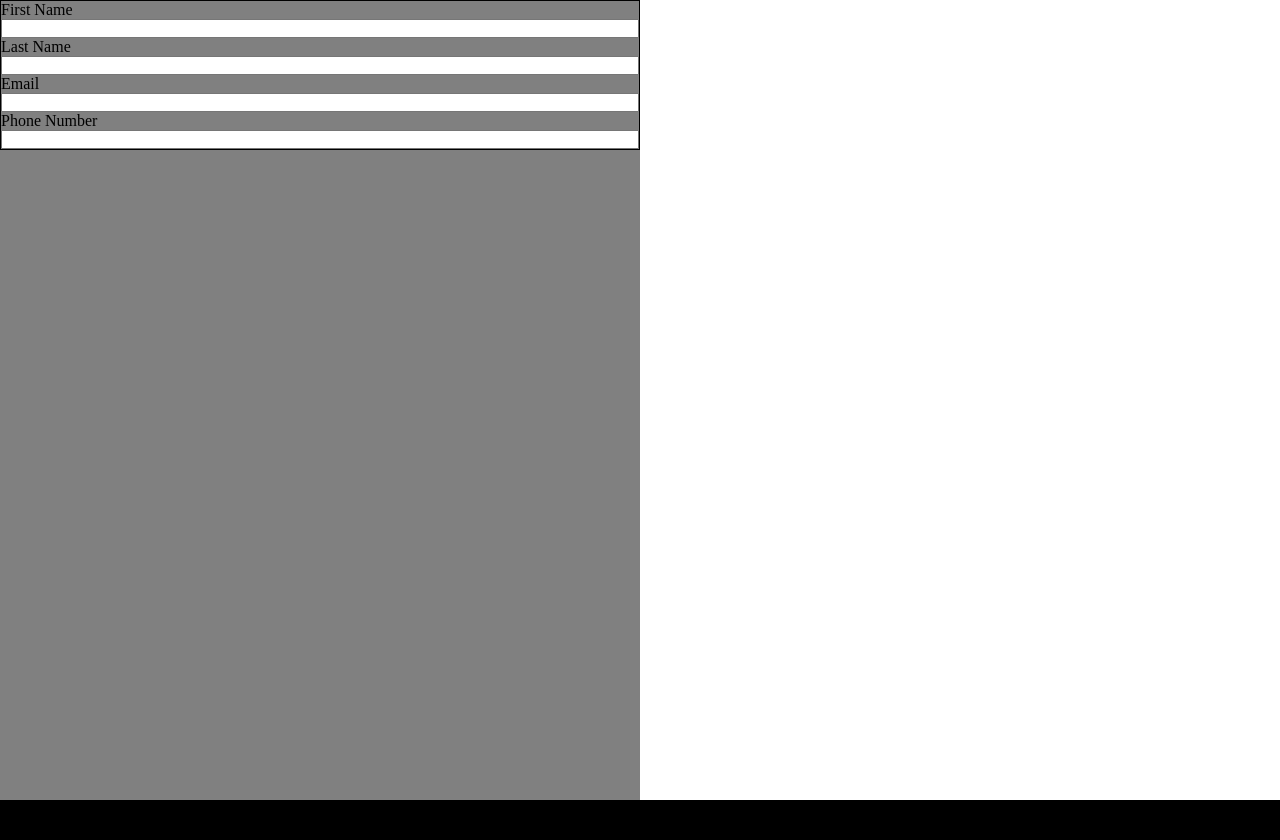
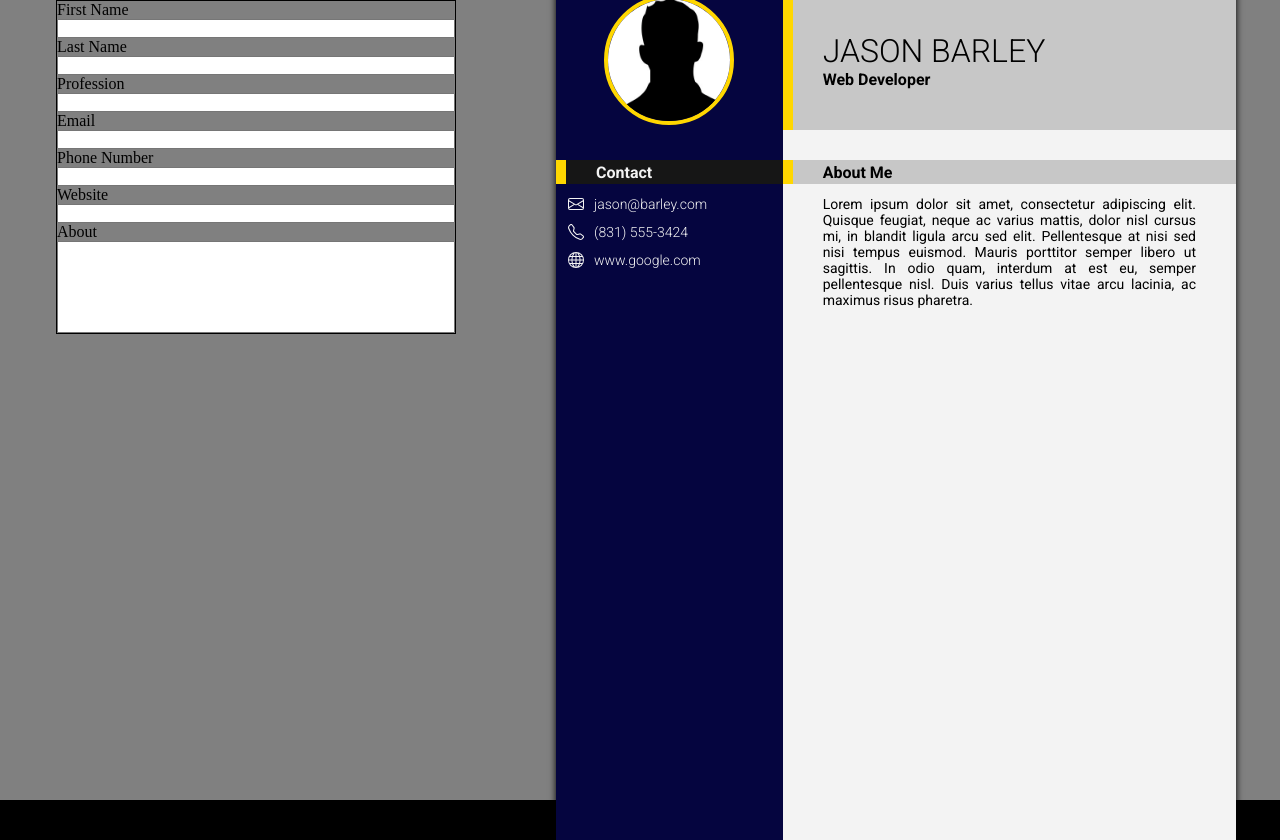
Before and after one commit to travis1010/cv-app, a React (Create React App) app: page / in a window 1280 px wide. Before the commit the page ends 800 px from the top, so only its background shows below. Built offline with nearby package versions, Linux system fonts and the light colour scheme.

Commit message:
added general info to cv preview

```diff
--- a/public/index.html
+++ b/public/index.html
@@ -9,6 +9,10 @@
       name="description"
       content="Web site created using create-react-app"
     />
+    <link rel="preconnect" href="https://fonts.googleapis.com">
+    <link rel="preconnect" href="https://fonts.gstatic.com" crossorigin>
+    <link href="https://fonts.googleapis.com/css2?family=Roboto:wght@100;300;400;700&display=swap" rel="stylesheet">
+
     <title>CV App</title>
   </head>
   <body>
--- a/src/App.js
+++ b/src/App.js
@@ -7,10 +7,13 @@ class App extends React.Component {
   constructor() {
     super();
     this.state = {
-      firstName: '',
-      lastName: '',
-      email: '',
-      phone: ''
+      firstName: 'Jason',
+      lastName: 'Barley',
+      profession: 'Web Developer',
+      email: 'jason@barley.com',
+      phone: '(831) 555-3424',
+      website: 'www.google.com',
+      about: 'Lorem ipsum dolor sit amet, consectetur adipiscing elit. Quisque feugiat, neque ac varius mattis, dolor nisl cursus mi, in blandit ligula arcu sed elit. Pellentesque at nisi sed nisi tempus euismod. Mauris porttitor semper libero ut sagittis. In odio quam, interdum at est eu, semper pellentesque nisl. Duis varius tellus vitae arcu lacinia, ac maximus risus pharetra.'
     }
     this.onChange = this.onChange.bind(this);
   }
--- a/src/components/GeneralForm.js
+++ b/src/components/GeneralForm.js
@@ -13,10 +13,16 @@ class GeneralForm extends React.Component {
         <input id="firstName" type="text" onChange={this.props.onChange} />
         <label htmlFor="lastName">Last Name</label>
         <input id="lastName" type="text" onChange={this.props.onChange} />
+        <label htmlFor="profession">Profession</label>
+        <input id="profession" type="text" onChange={this.props.onChange} />
         <label htmlFor="email">Email</label>
         <input id="email" type="text" onChange={this.props.onChange} />
         <label htmlFor="phone">Phone Number</label>
         <input id="phone" type="text" onChange={this.props.onChange} />
+        <label htmlFor="website">Website</label>
+        <input id="website" type="text" onChange={this.props.onChange} />
+        <label htmlFor="about">About</label>
+        <textarea id="about" onChange={this.props.onChange} rows='6' />
       </form>
     )
   }
--- a/src/components/Preview.js
+++ b/src/components/Preview.js
@@ -1,5 +1,6 @@
 import React from "react";
 import '../styles/Preview.css'
+import avatar from '../assets/anonymous_man.jpg'
 
 class Preview extends React.Component {
   constructor(props) {
@@ -9,10 +10,53 @@ class Preview extends React.Component {
   render() {
     return (
       <div className="preview-section">
-        <div className="general-info">
-          {this.props.general.firstName}&nbsp;{this.props.general.lastName}
-          {this.props.general.email}
-          {this.props.general.phone}
+        <div className="preview-page">
+          <div className="left-side">
+            <div className="image-container">
+              <img src={avatar} />
+            </div>
+            <div className="small-banner">
+              <div className="gold-tab"></div>
+              <h3>Contact</h3>
+            </div>
+            <div className="contact-container">
+              <div className="left-side-item">
+                <svg xmlns="http://www.w3.org/2000/svg" width="16" height="16" fill="currentColor" class="bi bi-envelope" viewBox="0 0 16 16">
+                  <path d="M0 4a2 2 0 0 1 2-2h12a2 2 0 0 1 2 2v8a2 2 0 0 1-2 2H2a2 2 0 0 1-2-2V4Zm2-1a1 1 0 0 0-1 1v.217l7 4.2 7-4.2V4a1 1 0 0 0-1-1H2Zm13 2.383-4.708 2.825L15 11.105V5.383Zm-.034 6.876-5.64-3.471L8 9.583l-1.326-.795-5.64 3.47A1 1 0 0 0 2 13h12a1 1 0 0 0 .966-.741ZM1 11.105l4.708-2.897L1 5.383v5.722Z"/>
+                </svg>
+                {this.props.general.email}
+                </div>
+              <div className="left-side-item">
+              <svg xmlns="http://www.w3.org/2000/svg" width="16" height="16" fill="currentColor" class="bi bi-telephone" viewBox="0 0 16 16">
+                <path d="M3.654 1.328a.678.678 0 0 0-1.015-.063L1.605 2.3c-.483.484-.661 1.169-.45 1.77a17.568 17.568 0 0 0 4.168 6.608 17.569 17.569 0 0 0 6.608 4.168c.601.211 1.286.033 1.77-.45l1.034-1.034a.678.678 0 0 0-.063-1.015l-2.307-1.794a.678.678 0 0 0-.58-.122l-2.19.547a1.745 1.745 0 0 1-1.657-.459L5.482 8.062a1.745 1.745 0 0 1-.46-1.657l.548-2.19a.678.678 0 0 0-.122-.58L3.654 1.328zM1.884.511a1.745 1.745 0 0 1 2.612.163L6.29 2.98c.329.423.445.974.315 1.494l-.547 2.19a.678.678 0 0 0 .178.643l2.457 2.457a.678.678 0 0 0 .644.178l2.189-.547a1.745 1.745 0 0 1 1.494.315l2.306 1.794c.829.645.905 1.87.163 2.611l-1.034 1.034c-.74.74-1.846 1.065-2.877.702a18.634 18.634 0 0 1-7.01-4.42 18.634 18.634 0 0 1-4.42-7.009c-.362-1.03-.037-2.137.703-2.877L1.885.511z"/>
+              </svg>
+                {this.props.general.phone}
+              </div>
+
+              <div className="left-side-item">
+              <svg xmlns="http://www.w3.org/2000/svg" width="16" height="16" fill="currentColor" class="bi bi-globe" viewBox="0 0 16 16">
+                <path d="M0 8a8 8 0 1 1 16 0A8 8 0 0 1 0 8zm7.5-6.923c-.67.204-1.335.82-1.887 1.855A7.97 7.97 0 0 0 5.145 4H7.5V1.077zM4.09 4a9.267 9.267 0 0 1 .64-1.539 6.7 6.7 0 0 1 .597-.933A7.025 7.025 0 0 0 2.255 4H4.09zm-.582 3.5c.03-.877.138-1.718.312-2.5H1.674a6.958 6.958 0 0 0-.656 2.5h2.49zM4.847 5a12.5 12.5 0 0 0-.338 2.5H7.5V5H4.847zM8.5 5v2.5h2.99a12.495 12.495 0 0 0-.337-2.5H8.5zM4.51 8.5a12.5 12.5 0 0 0 .337 2.5H7.5V8.5H4.51zm3.99 0V11h2.653c.187-.765.306-1.608.338-2.5H8.5zM5.145 12c.138.386.295.744.468 1.068.552 1.035 1.218 1.65 1.887 1.855V12H5.145zm.182 2.472a6.696 6.696 0 0 1-.597-.933A9.268 9.268 0 0 1 4.09 12H2.255a7.024 7.024 0 0 0 3.072 2.472zM3.82 11a13.652 13.652 0 0 1-.312-2.5h-2.49c.062.89.291 1.733.656 2.5H3.82zm6.853 3.472A7.024 7.024 0 0 0 13.745 12H11.91a9.27 9.27 0 0 1-.64 1.539 6.688 6.688 0 0 1-.597.933zM8.5 12v2.923c.67-.204 1.335-.82 1.887-1.855.173-.324.33-.682.468-1.068H8.5zm3.68-1h2.146c.365-.767.594-1.61.656-2.5h-2.49a13.65 13.65 0 0 1-.312 2.5zm2.802-3.5a6.959 6.959 0 0 0-.656-2.5H12.18c.174.782.282 1.623.312 2.5h2.49zM11.27 2.461c.247.464.462.98.64 1.539h1.835a7.024 7.024 0 0 0-3.072-2.472c.218.284.418.598.597.933zM10.855 4a7.966 7.966 0 0 0-.468-1.068C9.835 1.897 9.17 1.282 8.5 1.077V4h2.355z"/>
+              </svg>
+              {this.props.general.website}
+              </div>
+            </div>
+          </div>
+          <div className='right-side'>
+            <div className="general-info">
+              <div className="name-banner">
+                <div className="gold-tab"></div>
+                <div className="name-container">
+                  <h1 className="name">{this.props.general.firstName.toUpperCase()}&nbsp;{this.props.general.lastName.toUpperCase()}</h1>
+                  <div className="profession">{this.props.general.profession}</div>
+                </div>
+              </div>
+              <div className="small-banner">
+                <div className="gold-tab"></div>
+                <h3>About Me</h3>
+              </div>
+              <div className="about"><p>{this.props.general.about}</p></div>
+            </div>
+          </div>
         </div>
       </div>
     )
--- a/src/styles/Forms.css
+++ b/src/styles/Forms.css
@@ -1,5 +1,8 @@
 .forms-section {
   background-color: gray;
-  width: 50%;
+  width: 40%;
   height: 100%;
+  display: flex;
+  flex-direction: column;
+  align-items: center;
 }
--- a/src/styles/GeneralForm.css
+++ b/src/styles/GeneralForm.css
@@ -2,4 +2,9 @@
   border: 1px solid black;
   display: flex;
   flex-direction: column;
+  width: 400px;
 }
+
+textarea {
+  resize: none;
+}
--- a/src/styles/Preview.css
+++ b/src/styles/Preview.css
@@ -1,5 +1,108 @@
 .preview-section {
   height: 100%;
-  width: 50%;
-  background-color: white;
+  width: 60%;
+  background-color: gray;
+  display: flex;
+  align-items: center;
+  justify-content: center;
+  font-family: 'Roboto', sans-serif;
 }
+
+.preview-page {
+  width: 680px;
+  height: 880px;
+  display: grid;
+  grid-template-columns: 1fr 2fr;
+  box-shadow: 0px 0px 7px black;;
+}
+
+.left-side {
+  background-color: rgb(5, 5, 63);
+  color: rgb(243, 243, 243);
+}
+
+.gold-tab {
+  background-color: gold;
+  height: 100%;
+  width: 10px
+}
+
+.image-container {
+  width: 100%;
+  height: 140px;
+  margin: 30px 0px;
+  display: flex;
+  align-items: center;
+  justify-content: center;
+}
+
+.image-container img {
+  width: 130px;
+  height: 130px;
+  border: 4px solid gold;
+  border-radius: 50%;
+}
+
+.right-side {
+  background-color: rgb(243, 243, 243);
+}
+
+.name-banner {
+  background-color: rgb(199, 199, 199);
+  margin: 30px 0px;
+  height: 140px;
+  display: flex;
+}
+
+.name-container {
+  padding: 0px 30px;
+  display: flex;
+  flex-direction: column;
+  justify-content: center;
+}
+
+.name-banner h1 {
+  font-weight: 300;
+}
+
+.profession {
+  font-weight: 700;
+  font-size: 16px;
+}
+
+.small-banner {
+  width: 100%;
+  display: flex;
+  height: 24px;
+  background-color: rgb(199, 199, 199);
+  align-items: center;
+}
+
+.small-banner h3 {
+  padding-left: 30px;
+  font-weight: 700;
+  font-size: 16px;
+}
+
+.left-side .small-banner {
+  background-color: rgb(22, 22, 22);
+}
+
+.left-side-item {
+  margin: 12px;
+  display: flex;
+  align-items: center;
+  font-weight: 300;
+  font-size: 14px;
+}
+
+.left-side-item svg {
+  margin-right: 10px;
+}
+
+p {
+  margin: 12px 40px;
+  font-size: 14px;
+  text-align: justify;
+  text-justify: inter-word;
+}
```
Also changed, not shown: src/assets/anonymous_man.jpg (added).
